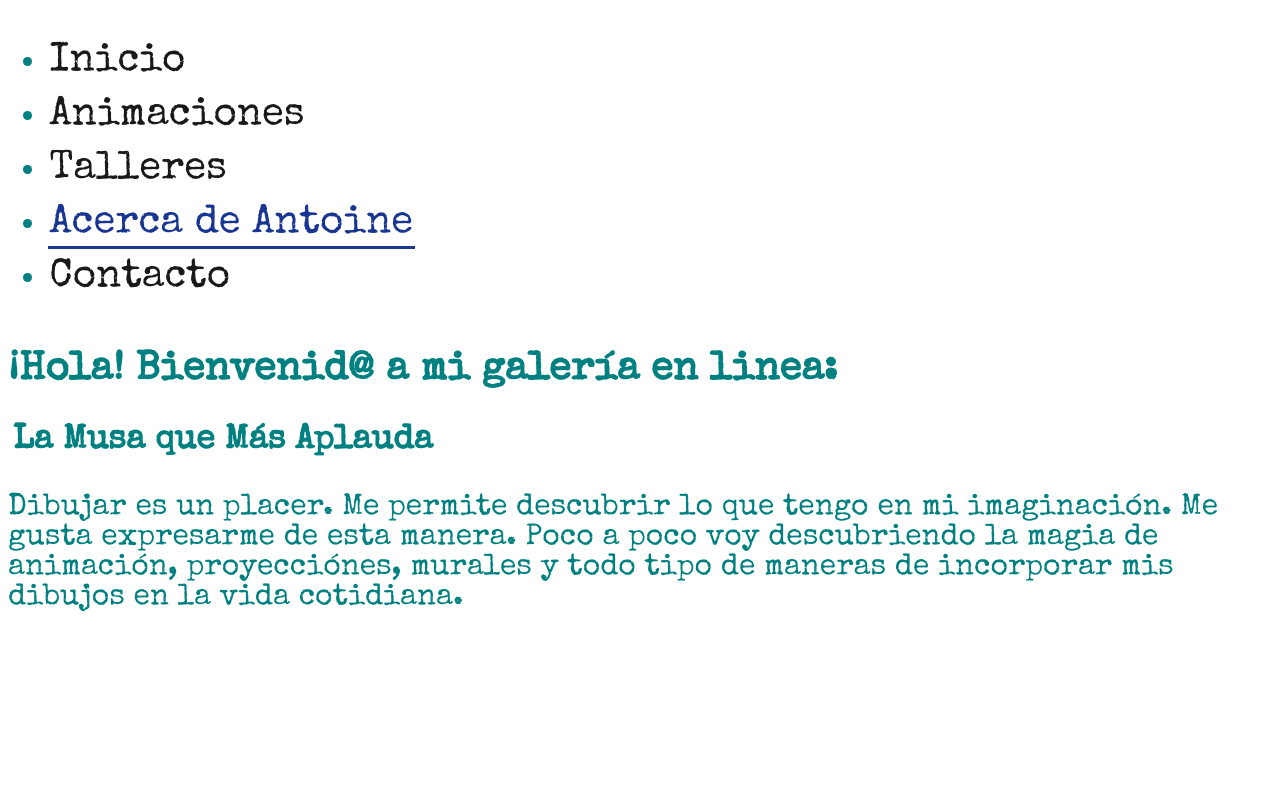
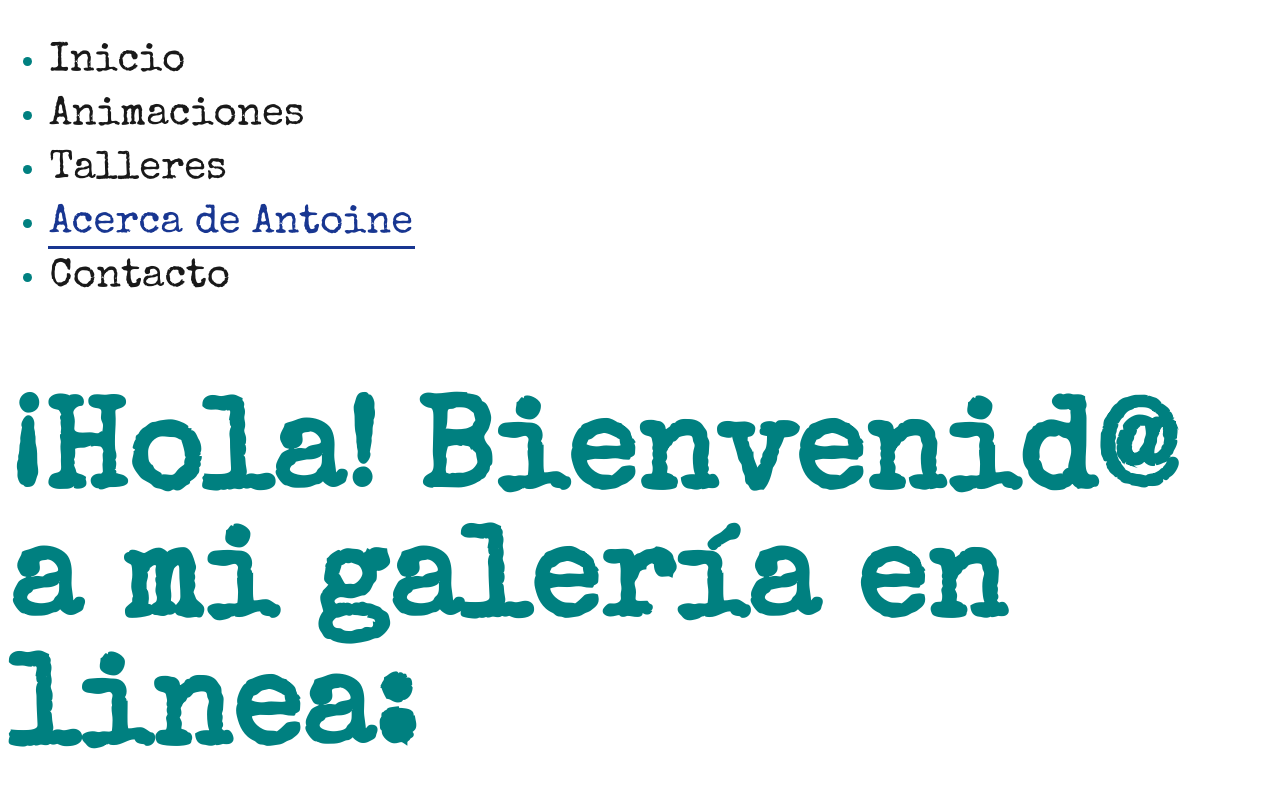
Before and after one commit to patraldo/02-com-patraldo-antoine, a SvelteKit app: page /about in a window 1280 px wide. Shown: the top 800 px of the page. Built offline with nearby package versions, Linux system fonts and the light colour scheme; a web font is replaced by a local one.

Commit message:
more font re-size

```diff
--- a/src/routes/+page.svelte
+++ b/src/routes/+page.svelte
@@ -2,7 +2,7 @@
 <title>Antoine Patraldo Dibujos</title>
 </svelte:head>
 
-<h1>Mis Dibujos, Animaciones, Proyecciones, y más ...</h1>
+<h1 style="font-size:10vw;">Mis Dibujos, Animaciones, Proyecciones, y más ...</h1>
 
 <style>
 @import url('https://fonts.googleapis.com/css2?family=Marmelad&family=Pacifico&family=Special+Elite&family=Tangerine:wght@400;700&family=Ultra&display=swap');
--- a/src/routes/about/+page.svelte
+++ b/src/routes/about/+page.svelte
@@ -29,7 +29,7 @@ font-size: 1.875em;
 </style>
 
 <div>
-    <h1>¡Hola! Bienvenid@ a mi galería en linea:</h1>
-	<h2>La Musa que Más Aplauda</h2>
+    <h1 style="font-size:10vw;">¡Hola! Bienvenid@ a mi galería en linea:</h1>
+	<h2 style="font-size:9vw;">La Musa que Más Aplauda</h2>
     <p>Dibujar es un placer. Me permite descubrir lo que tengo en mi imaginación. Me gusta expresarme de esta manera. Poco a poco voy descubriendo la magia de animación, proyecciónes, murales y todo tipo de maneras de incorporar mis dibujos en la vida cotidiana.</p>
 </div>
--- a/src/routes/animaciones/+page.svelte
+++ b/src/routes/animaciones/+page.svelte
@@ -1,3 +1,3 @@
-<h1>Animaciones</h1>
+<h1 style="font-size:10vw;">Animaciones</h1>
 
-<h3>Animaciones basadas en inteligencia artificial.</h3>
+<h3 style="font-size:7vw;">Animaciones basadas en inteligencia artificial.</h3>
```
